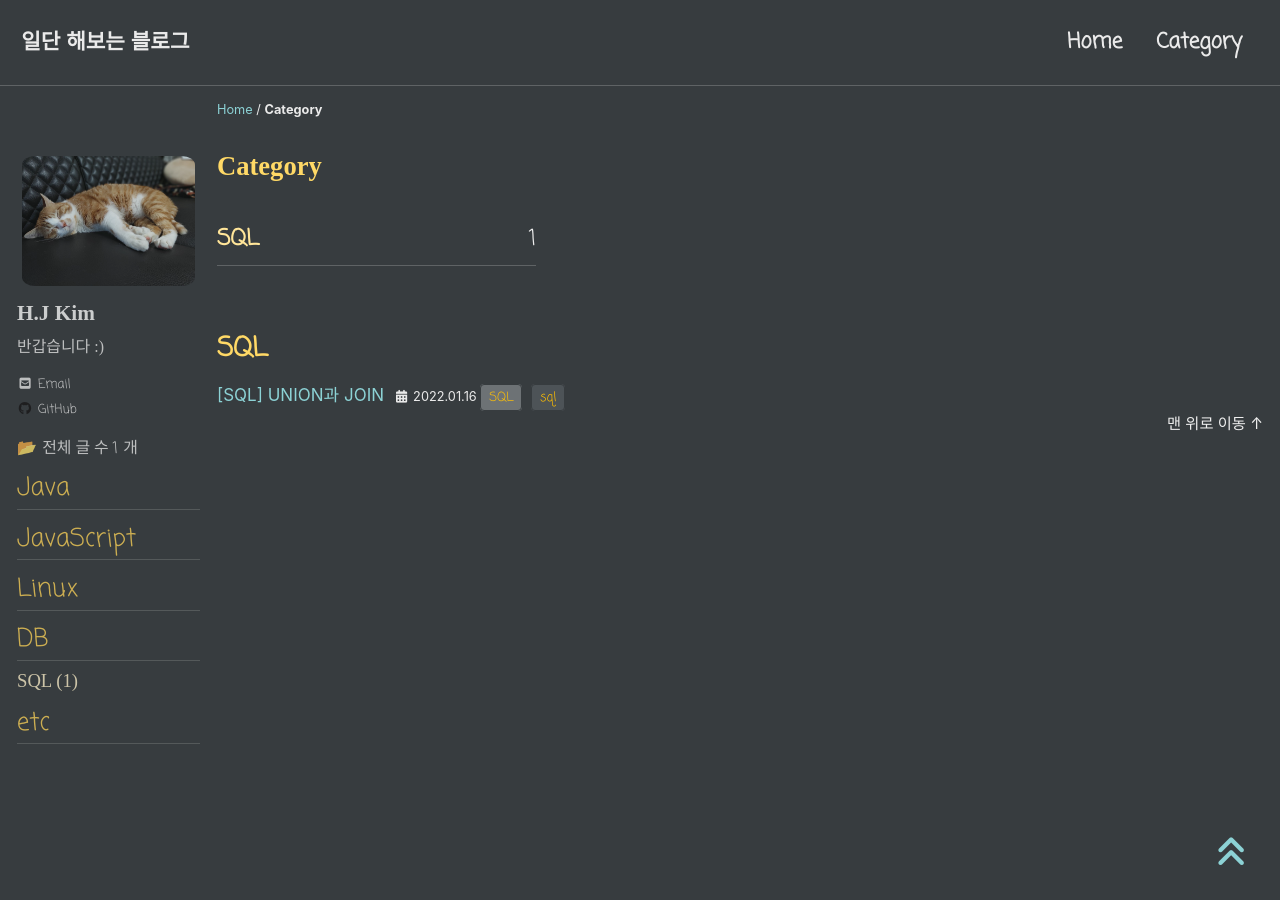
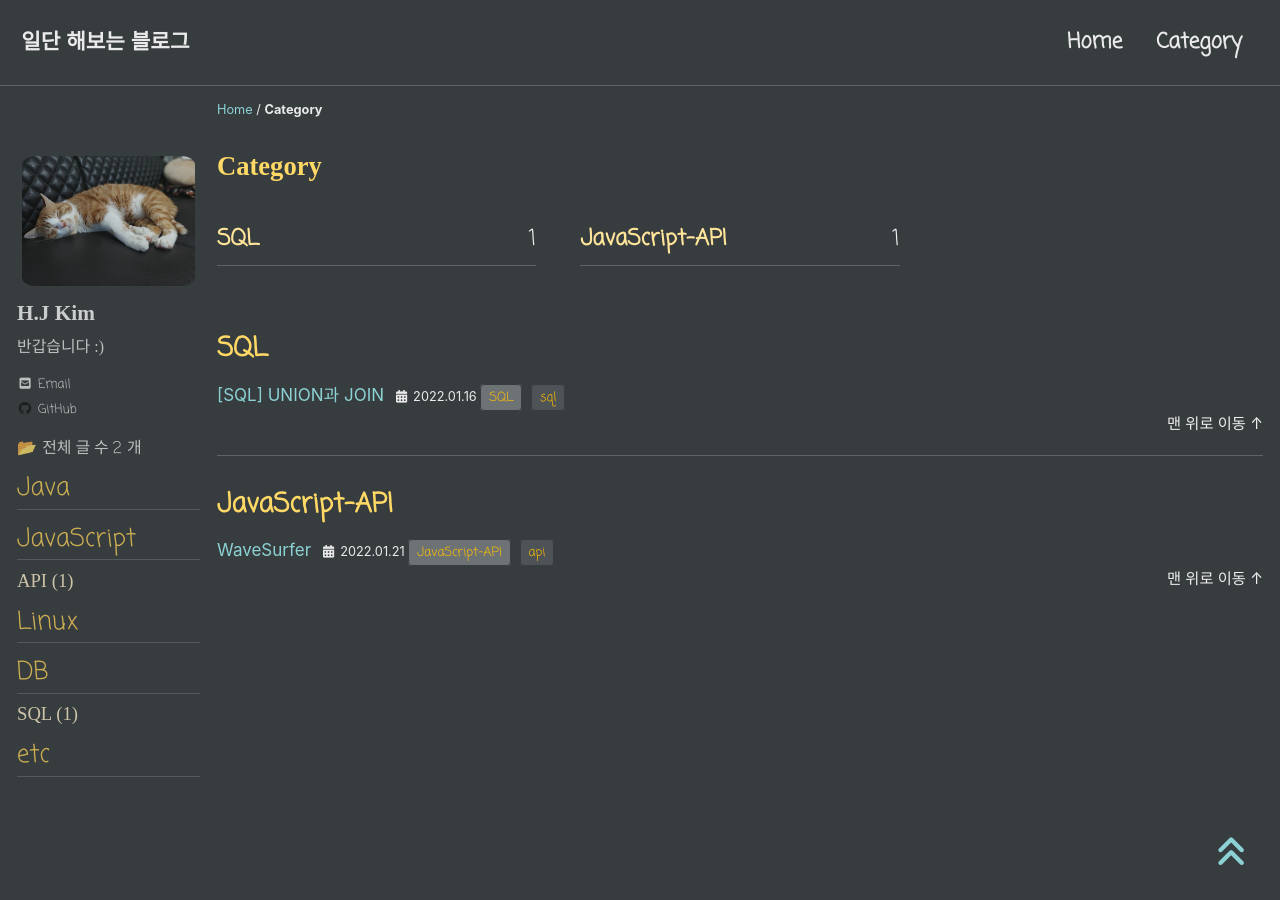
Before and after one commit to khyjin/khyjin.github.io, a Jekyll site: the page built from _pages/cartegory-archive.md, in a window 1280 px wide and 900 px high. Built offline with Jekyll 4.4.1, drawn with Linux system fonts in a browser that asks for light colours; cached includes are drawn as plain includes; nearby versions of some CDN libraries; some web fonts are replaced.

Commit message:
wavesurfer

```diff
--- a/_includes/nav_list_main
+++ b/_includes/nav_list_main
@@ -34,8 +34,8 @@
             </ul>
             <ul>
                 {% for category in site.categories %}
-                    {% if category[0] == "Programmers" %}
-                        <li><a href="/categories/programmers" class="">프로그래머스 ({{category[1].size}})</a></li>
+                    {% if category[0] == "JavaScript-API" %}
+                        <li><a href="/categories/JavaScript-API" class="">API ({{category[1].size}})</a></li>
                     {% endif %}
                 {% endfor %}
             </ul>
--- /dev/null
+++ b/_posts/DB/SQL/2022-01-21-wavesurfer.md
@@ -0,0 +1,16 @@
+---
+title:  "WaveSurfer"
+excerpt: "wavesurfer"
+
+categories:
+  - JavaScript-API
+tags:
+  - [api]
+
+toc: true
+toc_sticky: true
+
+date: 2022-01-21
+last_modified_at: 2022-01-21
+layout: single
+---
```
Also changed, not shown: _pages/categories/category-JavaScript-API.md (renamed from _pages/categories/category-algorithm-lesson-1.md, +2 -2 lines).
